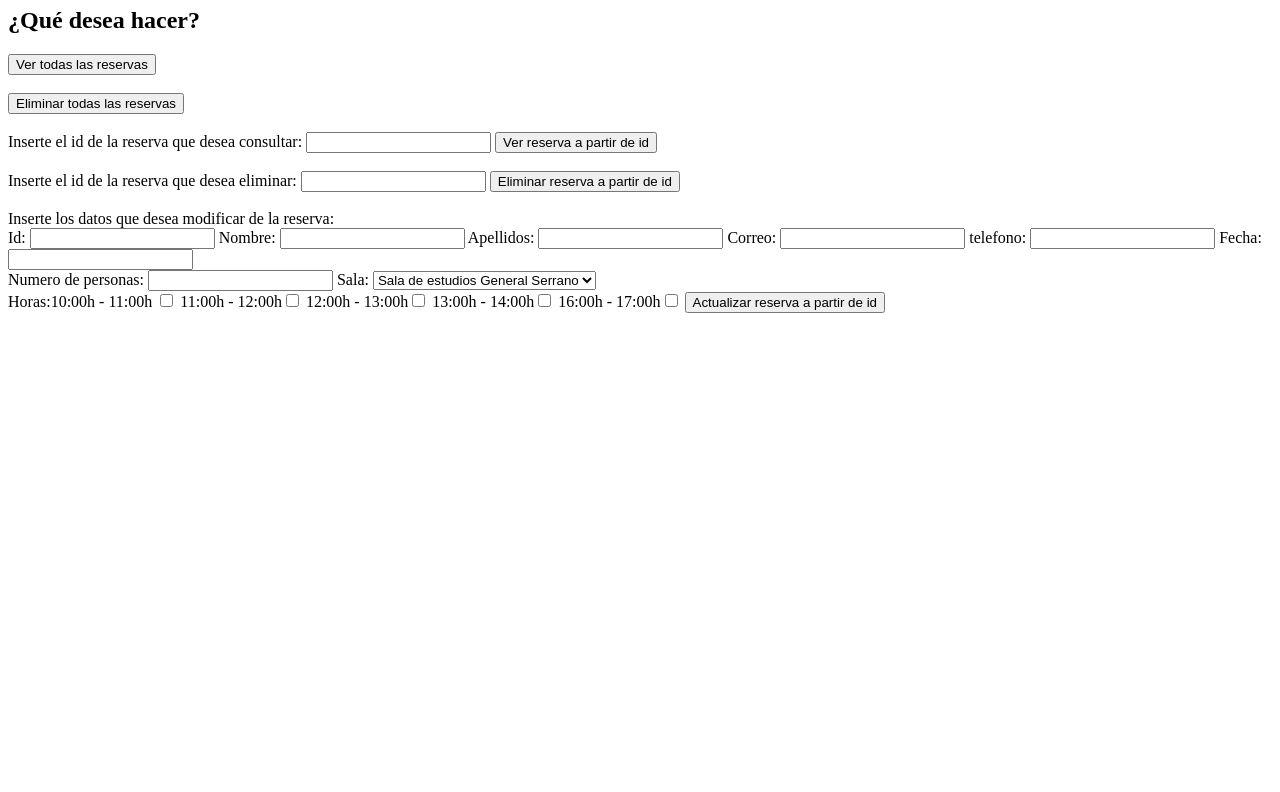
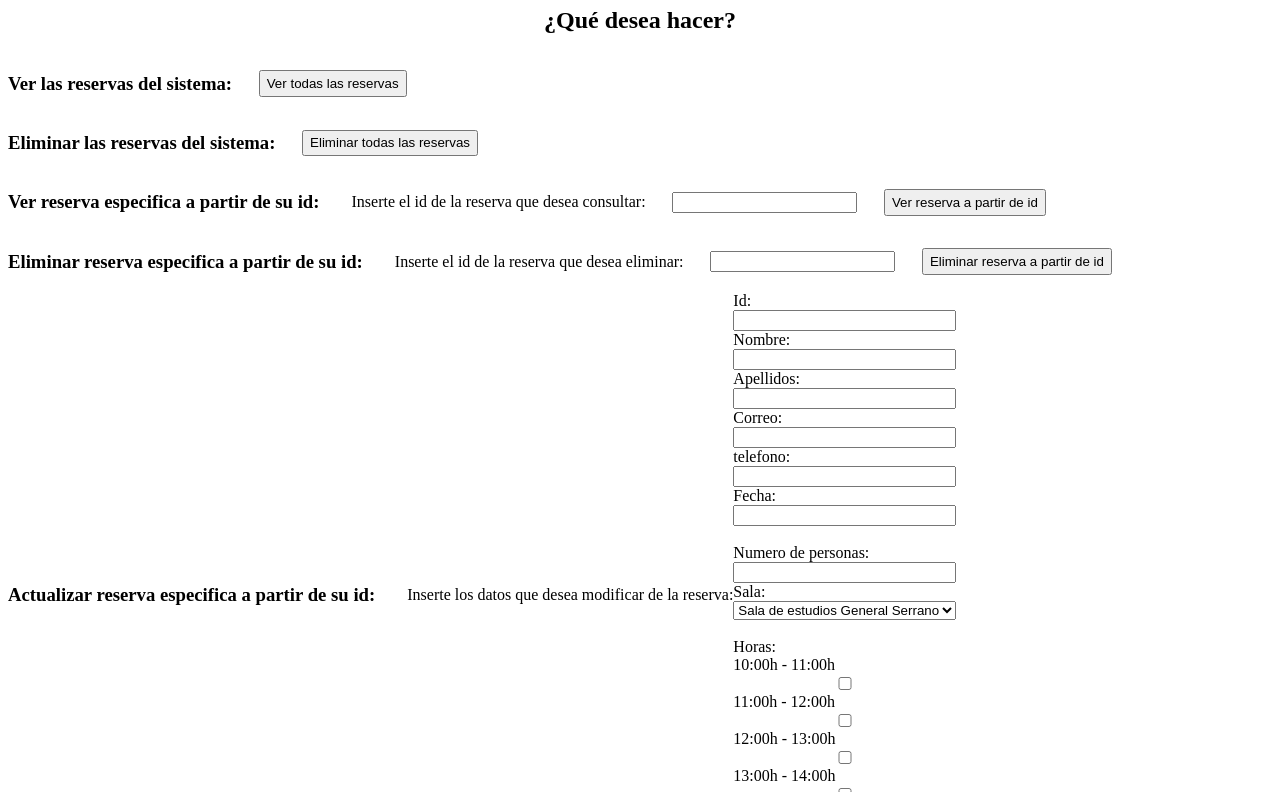
Before and after one commit to Javivi-MR/PNET, a plain HTML site: page public_html/PanelControl.html in a window 1280 px wide. Shown: the part 73-865 px from the top of the page. Before the commit the page ends 800 px from the top, so only its background shows below. Drawn offline with nearby package versions, Linux system fonts and the light colour scheme.

Commit message:
Improvement

```diff
--- a/public_html/PanelControl.html
+++ b/public_html/PanelControl.html
@@ -5,6 +5,7 @@
     <meta http-equiv="X-UA-Compatible" content="IE=edge">
     <meta name="viewport" content="width=device-width, initial-scale=1.0">
     <title>Panel de Control</title>
+    <link rel="stylesheet" type="text/css" href="./css/PanelControl.css">
     <script src="./js/validations.js"></script>
     <script src="https://code.jquery.com/jquery-1.12.4.js"></script>
     <script src="https://code.jquery.com/ui/1.12.1/jquery-ui.js"></script>
@@ -13,15 +14,30 @@
 <body>
     <h1>Bienvenido al panel de control del administrador</h1>
     <h2>¿Qué desea hacer?</h2>
-    <input type="button" value="Ver todas las reservas" id="VerTodasRes"/> <br> <br>
-    <input type="button" value="Eliminar todas las reservas" id="EliminarTodasRes"/> <br> <br>
-    Inserte el id de la reserva que desea consultar:
-    <input type="text" id="ReservaId" autocomplete="off"/>
-    <input type="button" value="Ver reserva a partir de id" id="VerRes"/> <br> <br>
-    Inserte el id de la reserva que desea eliminar:
-    <input type="text" id="ReservaIdEliminar" autocomplete="off"/>
-    <input type="button" value="Eliminar reserva a partir de id" id="EliminarRes"/> <br> <br>
-    Inserte los datos que desea modificar de la reserva: <br>
+    <div class="operacion">
+        <h3>Ver las reservas del sistema: </h3>
+        <input type="button" value="Ver todas las reservas" id="VerTodasRes" class="button"/> <br> <br>
+    </div>
+    <div class="operacion">
+        <h3>Eliminar las reservas del sistema: </h3>
+        <input type="button" value="Eliminar todas las reservas" id="EliminarTodasRes" class="button"/> <br> <br>
+    </div>
+    <div class="operacion">
+        <h3>Ver reserva especifica a partir de su id:</h3>
+        <p class="InfoExtra">Inserte el id de la reserva que desea consultar:</p>
+        <input type="text" id="ReservaId" autocomplete="off" class="data"/>
+        <input type="button" value="Ver reserva a partir de id" id="VerRes" class="button"/> <br> <br>
+    </div>
+    <div class="operacion">
+        <h3>Eliminar reserva especifica a partir de su id: </h3>
+        <p class="InfoExtra">Inserte el id de la reserva que desea eliminar:</p>
+        <input type="text" id="ReservaIdEliminar" autocomplete="off" class="data"/>
+        <input type="button" value="Eliminar reserva a partir de id" id="EliminarRes" class="button"/> <br> <br>
+    </div>
+    <div class="operacion">
+        <h3>Actualizar reserva especifica a partir de su id: </h3>
+        <p class="InfoExtra">Inserte los datos que desea modificar de la reserva:</p>
+        <div class="datos">
             Id: <input type="text" id="ReservaIdActualizar" autocomplete="off"/>
             Nombre: <input type="text" id="ReservaNombreModificar" autocomplete="off"/>
             Apellidos: <input type="text" id="ReservaApellidosModificar" autocomplete="off"/>
@@ -40,6 +56,8 @@
                 <label for="h4">13:00h - 14:00h</label><input type="checkbox" name="checkboxes" id="h4" value="4">
                 <label for="h5">16:00h - 17:00h</label><input type="checkbox" name="checkboxes" id="h5" value="5">
             <input type="button" value="Actualizar reserva a partir de id" id="ActualizarRes"/> <br> <br>
+        </div>
+    </div>
 
     <div id="Resultado"></div>
 </body>
--- /dev/null
+++ b/public_html/css/PanelControl.css
@@ -0,0 +1,31 @@
+h1{
+    text-align: center;
+}
+
+h2{
+    text-align: center;
+}
+
+.operacion{
+    display: flex;
+    flex-direction: row;
+    align-items: center;
+}
+
+.button{
+    margin-left: 2em;
+    height: 2em;
+}
+
+.data{
+    margin-left: 2em;
+}
+
+.InfoExtra{
+    margin-left: 2em;
+}
+
+.datos{
+    display: flex;
+    flex-direction: column;
+}
--- a/public_html/js/validations_post.js
+++ b/public_html/js/validations_post.js
@@ -1,7 +1,7 @@
 document.addEventListener("DOMContentLoaded", function() {
     let AlmacenarRes = document.getElementById("enviar");
     AlmacenarRes.addEventListener("click", function() {
-        if(DatosValidos())
+        if(DatosValidos())  //Si los datos son validos
         {
             let Reserva = {};
 
```
Lines whose indentation alone changed are shown as unchanged.
